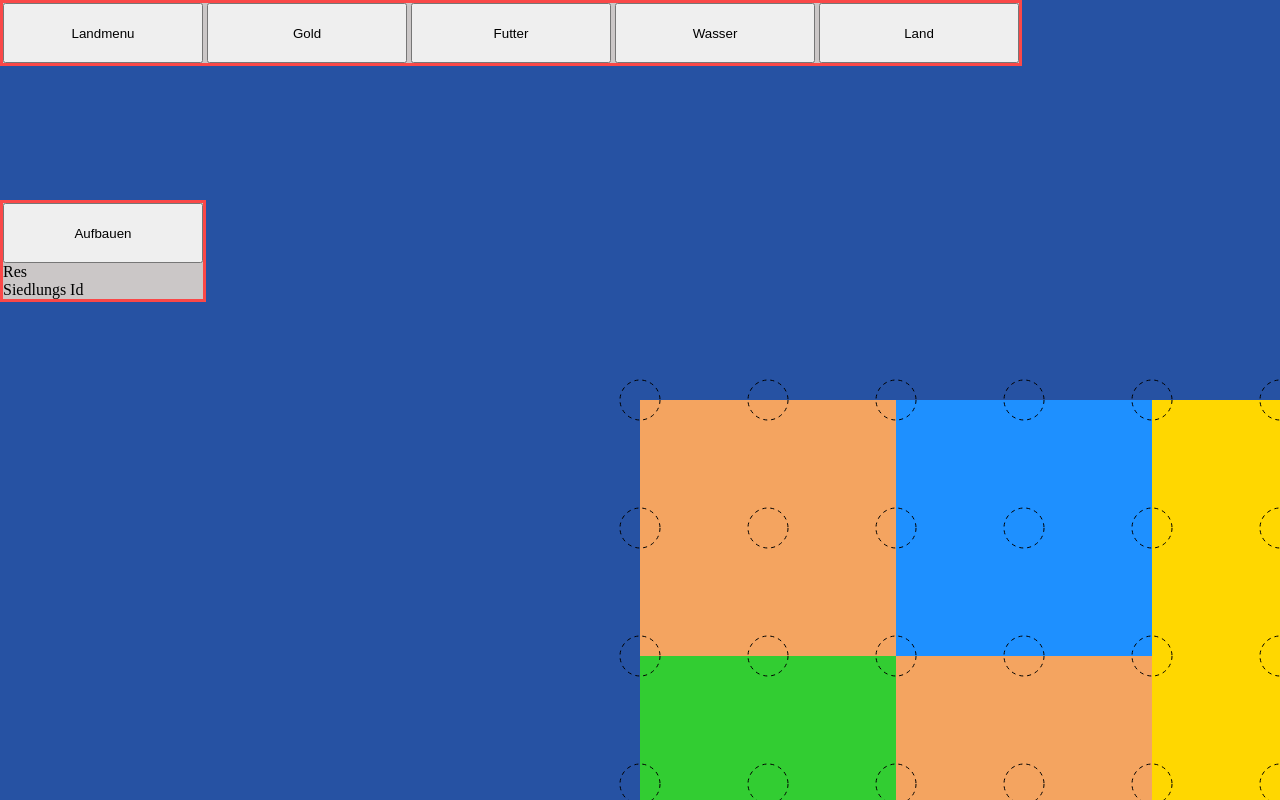
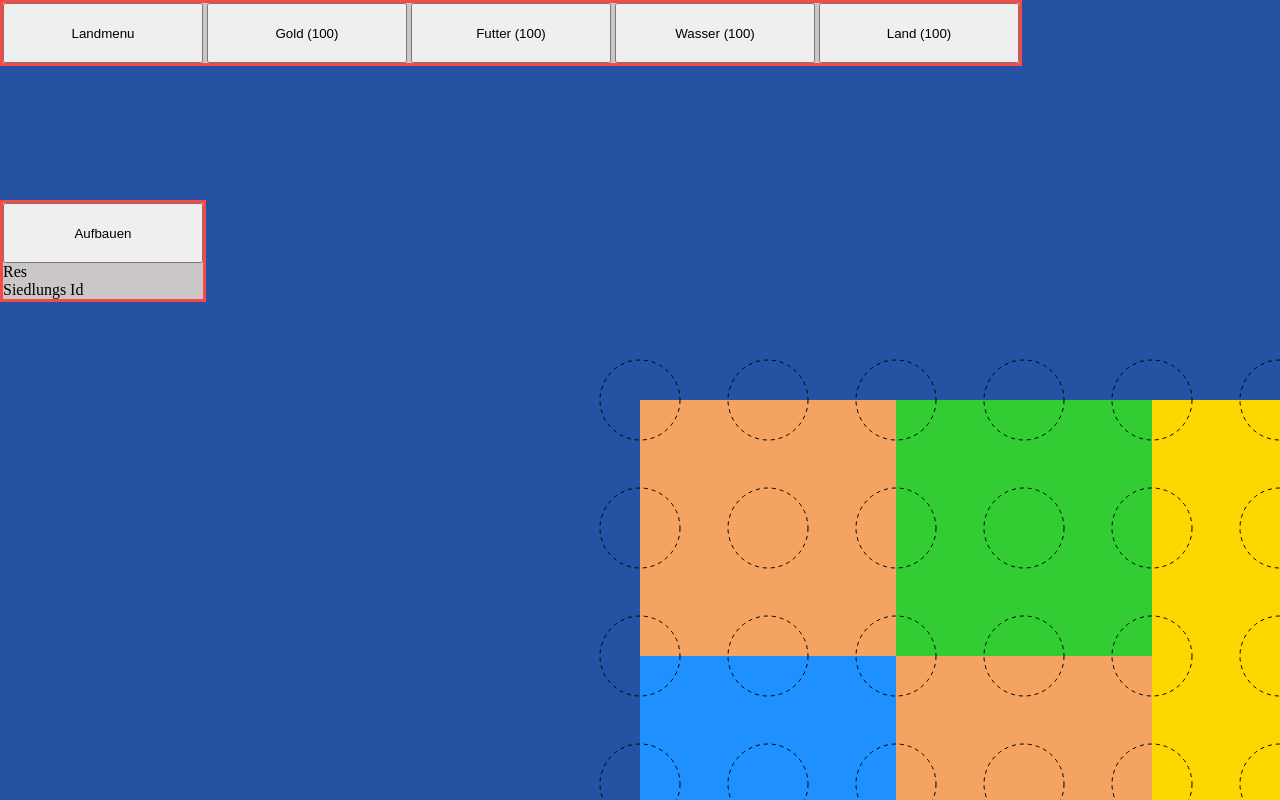
Before and after one commit to nodi-darko/diplox, a website built with webpack: page index.html in a window 1280 px wide. Built offline with nearby package versions, Linux system fonts and the light colour scheme.

Commit message:
calculate res

```diff
--- a/index.html
+++ b/index.html
@@ -24,11 +24,11 @@
 
 
         <div id = "landmenu" style="position: absolute; top: 0px; background-color: #cbc7c7; border: rgb(250, 72, 72); border-width: medium; border-style: solid;">
-            <button type="button" style="height: 60px; width: 200px;"> Landmenu</button>
-            <button type="button" style="height: 60px; width: 200px;"> Gold</button>
-            <button type="button" style="height: 60px; width: 200px;"> Futter</button>
-            <button type="button" style="height: 60px; width: 200px;"> Wasser</button>
-            <button type="button" style="height: 60px; width: 200px;"> Land</button>
+            <button type="button" style="height: 60px; width: 200px;"> Landmenu </button>
+            <button id ="btnGold" type="button" style="height: 60px; width: 200px;"> Gold (0)</button>
+            <button id ="btnFutter" type="button" style="height: 60px; width: 200px;"> Futter (0)</button>
+            <button id ="btnWasser" type="button" style="height: 60px; width: 200px;"> Wasser (0)</button>
+            <button id ="btnLand" type="button" style="height: 60px; width: 200px;"> Land(0)</button>
 
         </div>
 
--- a/src/index.js
+++ b/src/index.js
@@ -14,9 +14,6 @@ let cameraOffset = {
     y: window.innerHeight/2
 }
 
-let nGold = 0;
-let nFood = 0;
-let nWater = 0;
 
 let cameraZoom = 1;
 let MAX_ZOOM = 5;
@@ -26,6 +23,7 @@ let fieldX = 30;
 let fieldY = 30;
 let allRes = [];
 let curResId;
+let Bank = [0, 100, 100, 100, 100];
 
 setTimeout(tacts,1000);
 
@@ -67,14 +65,15 @@ function render()
             drawRect(nodeSize * ix, nodeSize * iy, nodeSize + 2, nodeSize + 2);
 
             ctx.fillStyle = "black";
-        drawCircle(nodeSize * ix, nodeSize * iy, allRes[id].level * 10);
+            ctx.setLineDash([]);
+            drawCircle(nodeSize * ix, nodeSize * iy, allRes[id].level * 10, 1, 1);
 
             ctx.setLineDash([4, 4]);
-        drawCircle(nodeSize * ix, nodeSize * iy, 20, 0, 1);
+            drawCircle(nodeSize * ix, nodeSize * iy, 40, 0, 1);
+		}
+	}
 
 
-		}
-	}
 
 
 	/*
@@ -287,6 +286,19 @@ function addRes(posX, posY, newId, t)
 function tacts()
 {
    console.log("HALLLO");
+
+	for (let iy = 0; iy < fieldY; iy ++){
+		for (let ix = 0; ix < fieldX; ix ++) {
+            let id = iy*fieldX + ix;
+            let currentLevel = allRes[id].level
+            let currentType = allRes[id].type;
+            Bank[currentType] += currentLevel;
+        }
+    }
+   document.getElementById("btnGold").innerHTML = "Gold (" + Bank[1] + ")";
+   document.getElementById("btnFutter").innerHTML = "Futter (" + Bank[2] + ")";
+   document.getElementById("btnWasser").innerHTML = "Wasser (" + Bank[3] + ")";
+   document.getElementById("btnLand").innerHTML = "Land (" + Bank[4] + ")";
    // Gehe alle Siedlungen durch
    setTimeout(tacts, 1000);
 }
--- a/src/utils.js
+++ b/src/utils.js
@@ -5,8 +5,8 @@ function getColorFromNumber(n)
   if(n == 0) return "Grey";   // Nicht gedeckt
   if(n == 1) return "Gold";   // Gold/Entropie
   if(n == 2) return "Indianred";  // Futter
-  if(n == 3) return "Limegreen"; // Raum
-  if(n == 4) return "Dodgerblue";  // Wasser
+  if(n == 3) return "Dodgerblue"; // Wasser
+  if(n == 4) return "Limegreen";  // Land
   if(n == 5) return "SandyBrown";  // Wasser
 }
 
```
Lines whose indentation alone changed are shown as unchanged.
